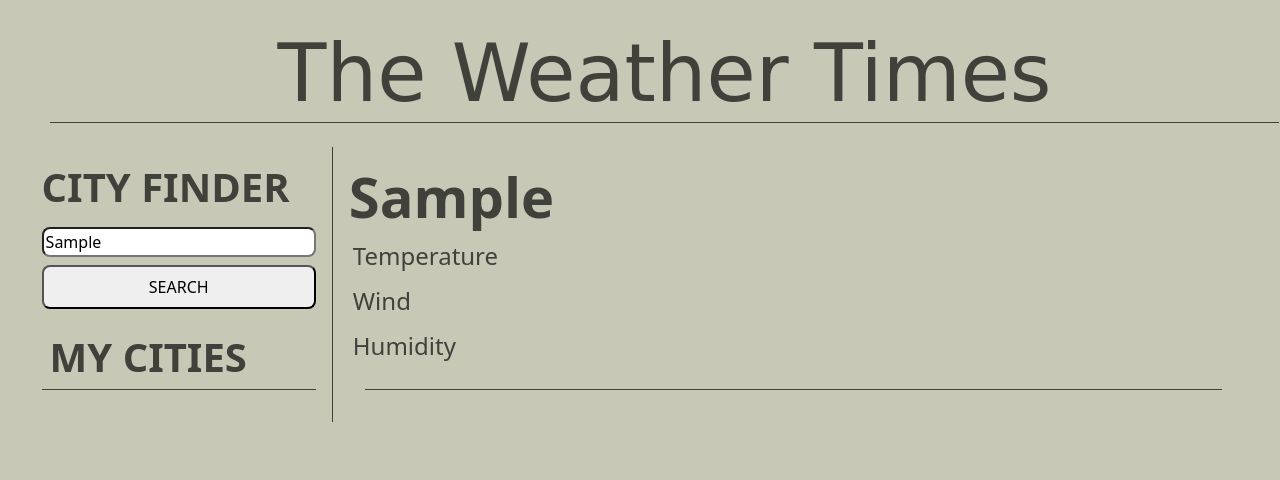
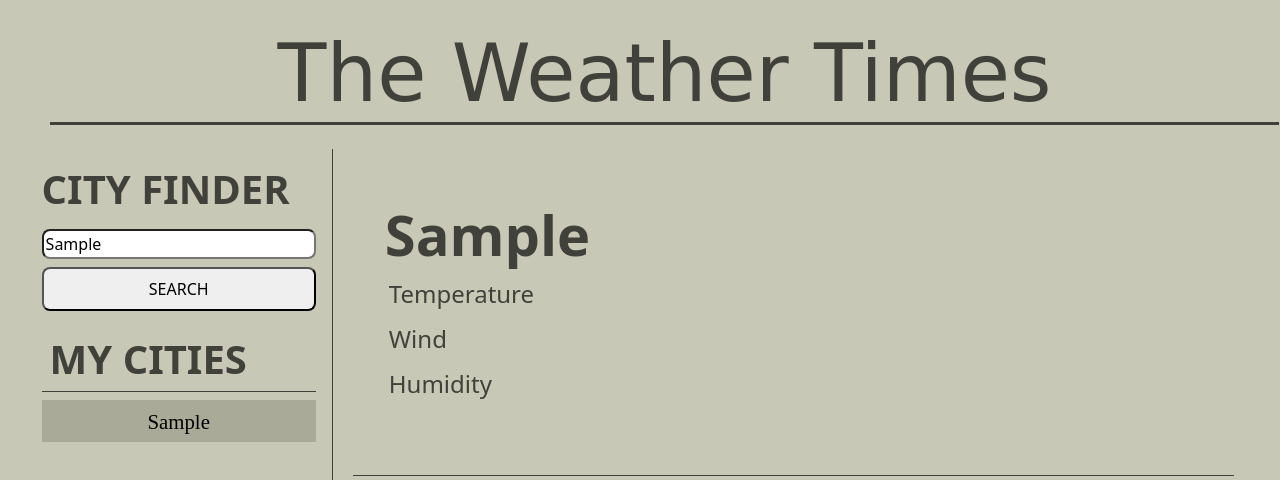
Before and after one commit to trhenderson303/weather-app, a plain HTML site: page index.html in a window 1280 px wide. Both pictures are taken after typing "Sample" into the empty fields and a click on the button "SEARCH". Shown: the top 480 px of the page. Drawn offline with nearby package versions, Linux system fonts and the light colour scheme; no server answers; a web font is replaced by a local one.

Commit message:
debugged city search history feature

```diff
--- a/assets/script.js
+++ b/assets/script.js
@@ -6,14 +6,11 @@ var liveCity = document.getElementById("live-city");
 var liveTemp = document.getElementById("live-temp");
 var liveWind = document.getElementById("live-wind");
 var liveHum = document.getElementById("live-hum");
+let cities = [];
+let thisCity;
 
-
-
-function getWeather(e) {
-    e.preventDefault;
-    var city = cityInput.value;
-    localStorage.setItem("cities", city);
-    //console.log(city);
+function getWeather() {
+    let city = cityInput.value || thisCity ;
     liveCity.textContent = city;
     queryURL = "http://api.openweathermap.org/data/2.5/forecast?q=" + city + "&appid=" + APIKey + "&units=imperial";
 
@@ -22,7 +19,7 @@ function getWeather(e) {
             return response.json();
         })
         .then(function (data) {
-           // console.log(data);
+            // console.log(data);
             var forecastEl = document.querySelector("#five-day-container");
             forecastEl.innerHTML = "";
             liveTemp.textContent = data.list[0].main.temp + " ºF";
@@ -46,38 +43,39 @@ function getWeather(e) {
 
                 forecastEl.insertAdjacentHTML('beforeend', forecastData);
             }
-        }
+            cityInput.value = '';
+        },
+    )
+};
 
-    ).then(function renderCity() {
-        var myCities = document.querySelector(".city-list");
-        var citySave = document.createElement('button');
-        citySave.classList.add('city-btn');
-        citySave.textContent = city;
-        myCities.appendChild(citySave);
-        })
-};
+function renderCity() {
+    let city = cityInput.value;
+    cities.push(city);
+    localStorage.setItem("cities", JSON.stringify(cities));
+    var myCities = document.querySelector(".city-list");
+    var citySave = document.createElement('button');
+    citySave.classList.add('city-btn');
+    let storedCity = localStorage.getItem("cities");
+    let cityHistory = JSON.parse(storedCity);
+    for (let i = 0; i < cityHistory.length; i++){
+        citySave.textContent = cityHistory[i];
+    }
+    myCities.appendChild(citySave);
+    citySave.addEventListener("click", e => {
+        e.preventDefault;
+        thisCity = e.target.textContent;
+        getWeather(thisCity);
+    } );
+}
 
 
 
 
-/*
-function renderWeather(e) {
-    e.preventDefault;
-    city = savedCityBtn.textContent;
-    cityInput.value = city;
-    getWeather();
-} */
 
 
 
-var savedCity = document.getElementsByClassName("city-btn");
-console.log(savedCity.length);
-for (var i = 0; i < savedCity.length; i++) {
-    savedCity[i].addEventListener("click", e => {
-        city = e.target.textContent
-        console.log(city);
-    })
-};
 
 
+
+searchBtn.addEventListener("click", renderCity);
 searchBtn.addEventListener("click", getWeather);
--- a/assets/style.css
+++ b/assets/style.css
@@ -13,7 +13,7 @@ h1{
     font-family: 'UnifrakturMaguntia', cursive;
     text-align: center;
     margin: 2%;
-    border-bottom: solid 1px #070707b2;
+    border-bottom: solid 3px #070707b2;
 }
 
 h2{
@@ -60,6 +60,8 @@ p{
     padding: 2%;
 }
 
+
+
 .city-btn:nth-child(odd){
     background-color: #aaaa98;
 }
--- a/index.html
+++ b/index.html
@@ -19,7 +19,7 @@
             <div class="col col-sm-12 col-md-4 col-lg-3 p-3" id="city-panel">
                 <div id="city-search-box" class="d-flex flex-column pb-3">
                     <h3> CITY FINDER </h3>
-                    <input type="text" id="city-search-input" class="rounded-3 my-2" placeholder="Enter a city">
+                    <input type="text" id="city-search-input" class="rounded-3 my-2" onfocus="this.value=''" placeholder="Enter a city">
                     <button id="search-button" class="rounded-3 p-2"> SEARCH </button>
                 </div>
                 <div id="my-cities-box" class="d-flex flex-column">
@@ -29,8 +29,8 @@
                     </div>
                 </div>
             </div>
-            <div class="col col-sm-12 col-md-8 col-lg-9 p-3">
-                <div id="current-weather-box" class="d-flex flex-column border-1 mr-2">
+            <div class="col col-sm-12 col-md-8 col-lg-9 p-1">
+                <div id="current-weather-box" class="d-flex flex-column border-1 p-5 mr-2">
                     <h2 id="live-city"> City </h2>
                     <h4 class="custom-label p-1"> Temperature <span id="live-temp" class="mx-3 fw-bold"> </span></h4>
                     <h4 class="custom-label p-1"> Wind <span id="live-wind" class="mx-3 fw-bold"> </span></h4>
```
